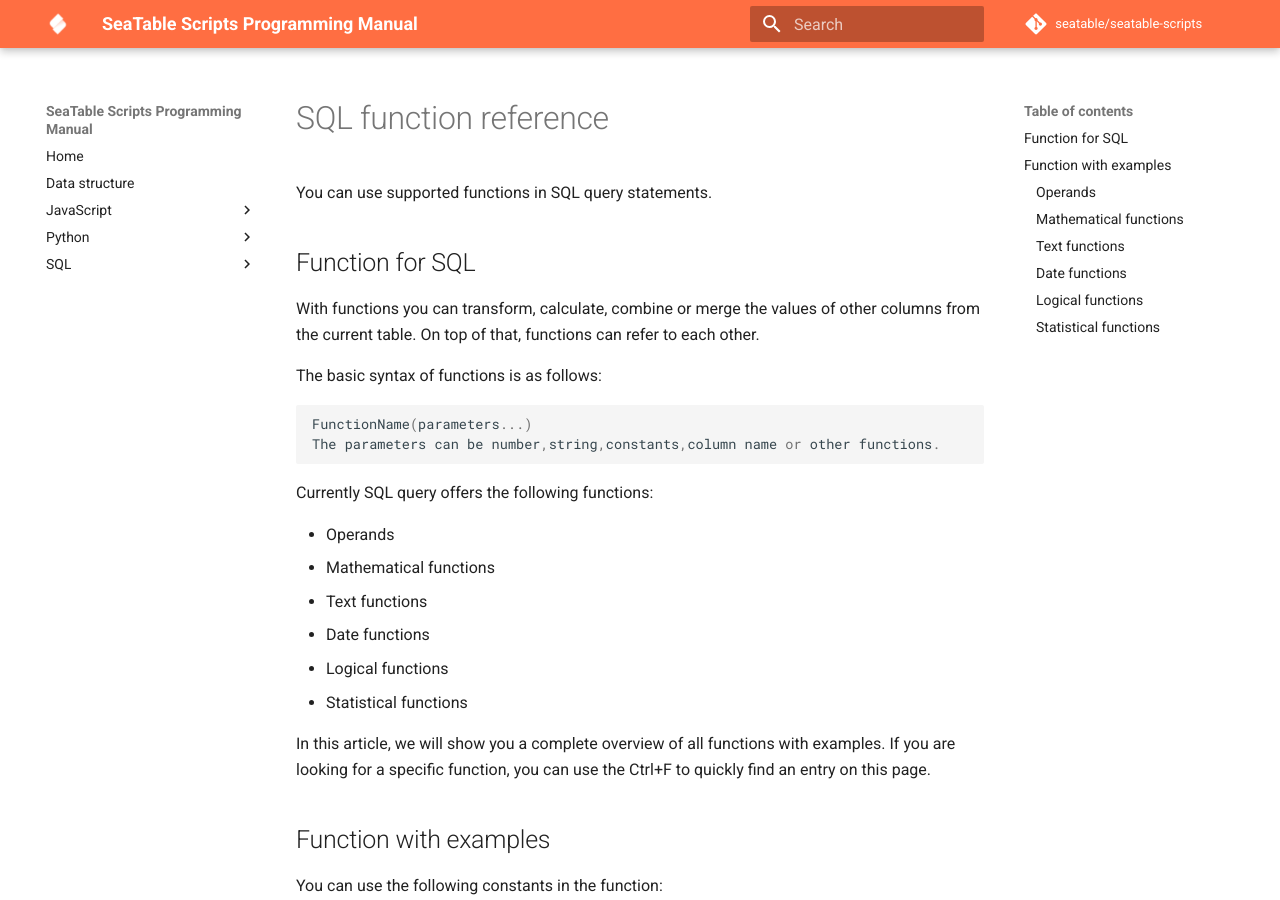
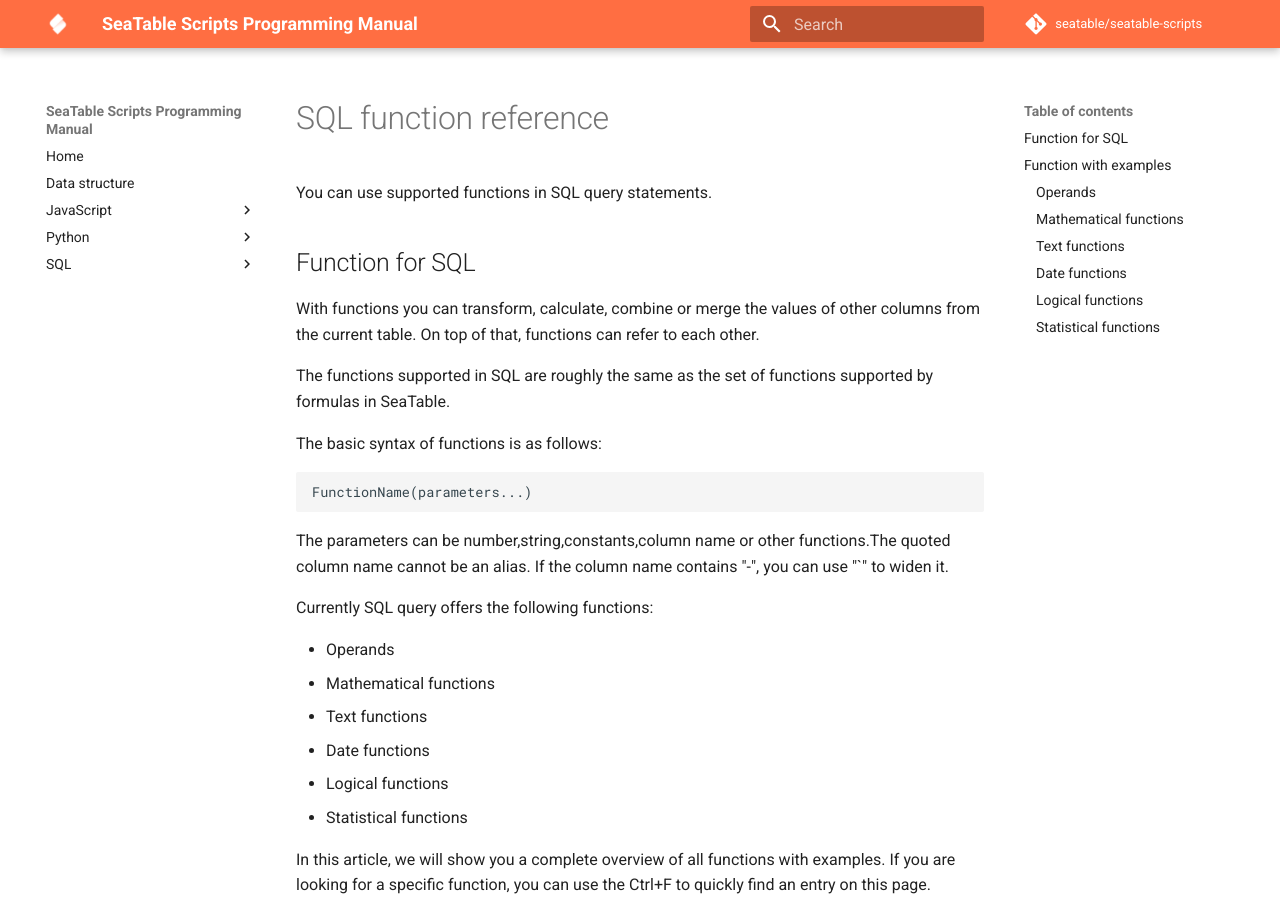
Before and after one commit to seatable/seatable-scripts, an MkDocs documentation site: the page built from manual/python/function.md, in a window 1280 px wide and 900 px high. Built offline with MkDocs 1.6.1 and Material for MkDocs 9.7.7, drawn with Linux system fonts in a browser that asks for light colours; comment, search, counter and statistics services are not loaded.

Commit message:
update function.md

````diff
--- a/manual/python/function.md
+++ b/manual/python/function.md
@@ -6,14 +6,16 @@
 
 With functions you can transform, calculate, combine or merge the values of other columns from the current table. On top of that, functions can refer to each other.
 
+The functions supported in SQL are roughly the same as the set of functions supported by formulas in SeaTable.
+
 The basic syntax of functions is as follows:
 
 ```
 FunctionName(parameters...)
-The parameters can be number,string,constants,column name or other functions.
-
 
 ```
+
+The parameters can be number,string,constants,column name or other functions.The quoted column name cannot be an alias. If the column name contains "-", you can use "\`" to widen it.
 
 Currently SQL query offers the following functions:
 
@@ -39,8 +41,6 @@
 
 ### Operands
 
-
-
 | OPERATOR                           | DESCRIPTION                                                                                                                       | INPUT                                                       | RESULT                            |
 | :--------------------------------- | :-------------------------------------------------------------------------------------------------------------------------------- | :---------------------------------------------------------- | :-------------------------------- |
 | add(num1,num2)                     | Adds two numeric values (num1 and num2) and returns the result.                                                                   | add(1,2)                                                    | 3                                 |
@@ -58,8 +58,6 @@
 | concatenate(string1, string2, ...) | Combines several character strings (string1, string 2, ...) into one character string.                                            | concatenate(\`Supplier\`, " has the product ", \`Product\`) | Microsoft has the product Windows |
 
 ### Mathematical functions
-
-
 
 | OPERATOR                      | DESCRIPTION                                                                                                                                                                                                                                                     | INPUT              | RESULT     |
 | :---------------------------- | :-------------------------------------------------------------------------------------------------------------------------------------------------------------------------------------------------------------------------------------------------------------- | :----------------- | :--------- |
@@ -82,11 +80,8 @@
 | roundup(number, digits)       | Rounds a number from zero to the nearest whole number. If no decimal place (digits) is given, the number is rounded to the 1st digit left of the decimal point.                                                                                                 | roundup(-3.15)     | \-4        |
 | sign(number)                  | Checks whether a number is greater, equal or less than 0. Returns the values 1, 0 and -1 respectively. In other words: it returns the sign of a number, for '+', 'zero' and '-' with 1, 0, and -1 respectively.                                                 | sign(-2)           | \-1        |
 | sqrt(number)                  | Returns the square root of a number.                                                                                                                                                                                                                            | sqrt(81)           | 9          |
-|                               |                                                                                                                                                                                                                                                                 |                    |            |
 
 ### Text functions
-
-
 
 | OPERATOR                                               | DESCRIPTION                                                                                                                                                                                                                                                                                                                                                                                                                           | INPUT                                             | RESULT                       |
 | :----------------------------------------------------- | :------------------------------------------------------------------------------------------------------------------------------------------------------------------------------------------------------------------------------------------------------------------------------------------------------------------------------------------------------------------------------------------------------------------------------------ | :------------------------------------------------ | :--------------------------- |
@@ -100,7 +95,7 @@
 |                                                        | Start position (startPosition) and count must not be empty, negative or zero. However, if start position (startPosition) and number (count) are given as decimal, they are rounded down. Too much count is ignored.                                                                                                                                                                                                                   | mid('SeaTable is the best.', 10.9, 27.3)          | is the best.                 |
 | replace(sourceString, startPosition, count, newString) | Replaces a part (count) of a character string (sourceString) from a certain start position (startPosition) with another character string (newString). The number (count) of characters is only taken into account for the old string (sourceString), but not for the new string (newString).                                                                                                                                          | replace('SeaTable is the best.', 1, 8, 'Seafile') | Seafile is the best.         |
 |                                                        | If number (count) is given as zero, the new string (newString) is simply added to the old string (sourceString) from the start position (startPosition).                                                                                                                                                                                                                                                                              | replace('SeaTable is the best.', 1, 0, 'Seafile') | SeafileSeaTable is the best. |
-| rept(string, number)                                   | Repeats a string as often (number) as specified.                                                                                                                                                                                                                                                                                                                                                                                      | rept('Sea ', 3)                                   |  SeaSeaSea                   |
+| rept(string, number)                                   | Repeats a string as often (number) as specified.                                                                                                                                                                                                                                                                                                                                                                                      | rept('Sea ', 3)                                   | SeaSeaSea                    |
 | right(string, count)                                   | Returns the specified number (count) of characters at the end of a string.                                                                                                                                                                                                                                                                                                                                                            | right('SeaTable', 5)                              | Table                        |
 | search(findString, sourceString, startPosition)        | Returns the start position of a string (findString) within another string (sourceString). It is not case-sensitive. Without find, 0 is returned. If the start position (startPosition) is given as decimal, it is rounded down. If the cell in the column for the keyword (findString) is still empty, 1 is returned. If the cell in the column for the target string (sourceString) is still empty, an empty value ('') is returned. | search('Sea', 'seaTable', 1)                      | 1                            |
 |                                                        | The search will start from the given 'startPosition'. This 'startPosition' has no influence on the result: it always returns the absolute start position. If the 'startPosition' of the character string to be searched for (findString) is given after the actual start position of the character string (sourceString), 0 is returned, since nothing was found from this position.                                                  | search('table', 'big table', 6)                   | 0                            |
@@ -114,8 +109,6 @@
 | value(string)                                          | Converts a text (string) representing a number into a number.                                                                                                                                                                                                                                                                                                                                                                         | value('123')                                      | 123                          |
 
 ### Date functions
-
-
 
 | OPERATOR                                                 | DESCRIPTION                                                                                                                                                                                                                                                                                                                                                                                                                                                                                                   | INPUT                                                                                      | RESULT              |
 | :------------------------------------------------------- | :------------------------------------------------------------------------------------------------------------------------------------------------------------------------------------------------------------------------------------------------------------------------------------------------------------------------------------------------------------------------------------------------------------------------------------------------------------------------------------------------------------ | :----------------------------------------------------------------------------------------- | :------------------ |
@@ -154,8 +147,6 @@
 
 ### Logical functions
 
-
-
 | OPERATOR                                                          | DESCRIPTION                                                                                                                                                                                                                                                                                | INPUT                                                                                   | RESULT    |
 | :---------------------------------------------------------------- | :----------------------------------------------------------------------------------------------------------------------------------------------------------------------------------------------------------------------------------------------------------------------------------------- | :-------------------------------------------------------------------------------------- | :-------- |
 | and(logical1, logical2, ...)                                      | Checks if all arguments (logical1, logical2, ...) are true (valid, not empty and not equal to zero). If yes, 'true' is returned, otherwise 'false'.                                                                                                                                        | and(1, '', 2)                                                                           | false     |
@@ -170,8 +161,6 @@
 
 ### Statistical functions
 
-
-
 | OPERATOR                                      | DESCRIPTION                                                                                                                                                                                | INPUT                   | RESULT |
 | :-------------------------------------------- | :----------------------------------------------------------------------------------------------------------------------------------------------------------------------------------------- | :---------------------- | :----- |
 | average(number1, number2, ...)                | Returns the average of the numbers (number1, number2, ...)                                                                                                                                 | average(1, 2, 3, 4, 5)  | 3      |
````
